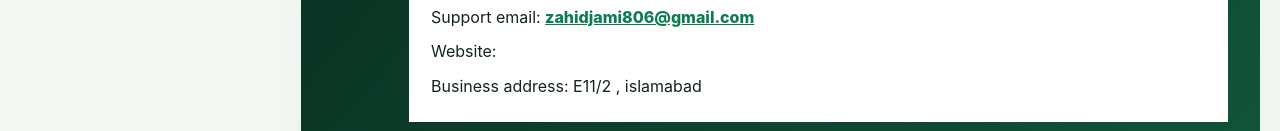
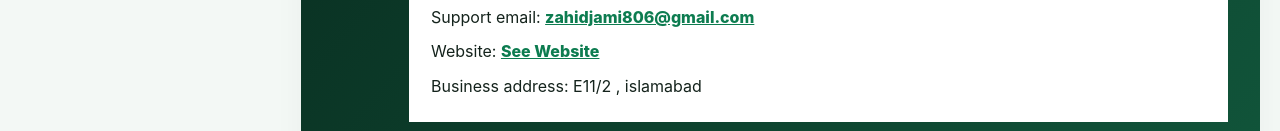
Before and after one commit to zahidjami9/zj-programmers, a plain HTML site: page support-pilot-ai-privacy-policy.html in a window 1280 px wide. Shown: the part 8819-8950 px from the top of the page. Drawn offline with Linux system fonts and the light colour scheme.

Commit message:
Update support-pilot-ai-privacy-policy.html

```diff
--- a/support-pilot-ai-privacy-policy.html
+++ b/support-pilot-ai-privacy-policy.html
@@ -971,7 +971,7 @@
             <span>
               Website:
               <a href="https://zahidjami9.github.io/zj-programmers/">
-
+                See Website
               </a>
             </span>
 
```
